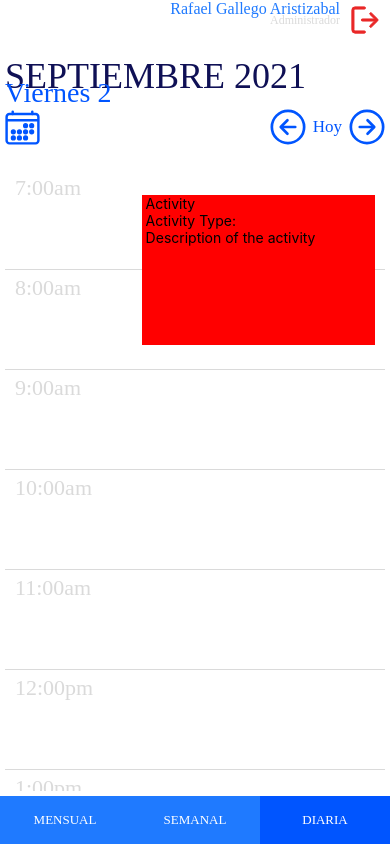
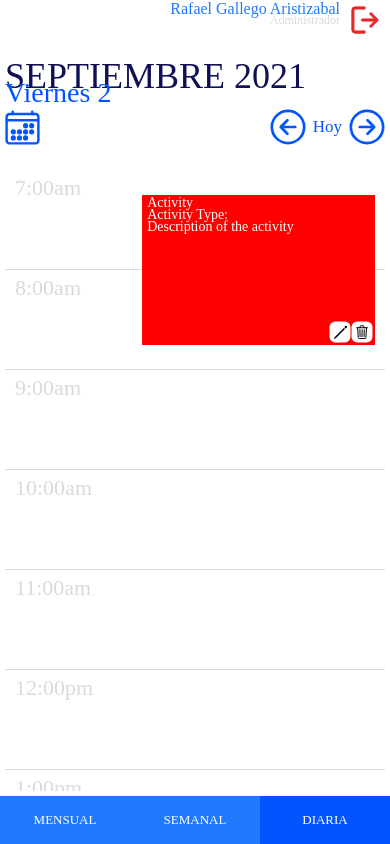
Before and after one commit to rafag0729/planner-mobile, a React Native app: screen /DailyScreen in a window 390 px wide. Built offline with nearby package versions, Linux system fonts and the light colour scheme.

Commit message:
SV - Styling activity and adding icon actions

```diff
--- /dev/null
+++ b/src/assets/icons/DeleteIcon.tsx
@@ -0,0 +1,29 @@
+import Svg, { G, Line, Path, Rect, SvgProps } from 'react-native-svg';
+import React from 'react';
+
+
+
+
+interface Props extends SvgProps {
+    size?: number
+}
+
+export const DeleteIcon = ({ size = 21}: Props) => {
+    return (
+        <Svg id="SvgRoot" width={ `${size}px` } height={ `${size}px` } viewBox="0 0 21 21" >
+            <G transform="matrix(.625 0 0 .625 -373.1 -227.38)">
+                <Rect x="597.76" y="364.61" width="32" height="32" rx="8.7575" ry="8.7575" fill="#fff"/>
+                <G transform="matrix(.046875 0 0 .046875 601.89 368.86)" stroke="#000" strokeLinecap="round" strokeWidth="32px">
+                    <Path d="m112 112 20 320c0.95 18.49 14.4 32 32 32h184c17.67 0 30.87-13.51 32-32l20-320" fill="none" strokeLinejoin="round"/>
+                    <Line x1="80" x2="432" y1="112" y2="112" strokeMiterlimit="10"/>
+                    <G fill="none" strokeLinejoin="round">
+                        <Path d="m192 112v-40a23.93 23.93 0 0 1 24-24h80a23.93 23.93 0 0 1 24 24v40"/>
+                        <Line x1="256" x2="256" y1="176" y2="400"/>
+                        <Line x1="184" x2="192" y1="176" y2="400"/>
+                        <Line x1="328" x2="320" y1="176" y2="400"/>
+                    </G>
+                </G>
+            </G>
+        </Svg>
+    )
+}
--- /dev/null
+++ b/src/assets/icons/EditIcon.tsx
@@ -0,0 +1,22 @@
+import Svg, { G, Path, Polygon, Rect, SvgProps } from "react-native-svg";
+import React from 'react';
+
+
+
+interface Props extends SvgProps{
+    size?: number
+}
+
+export const EditIcon = ({ size = 22 }: Props) => {
+    return (
+        <Svg id="SVGRoot" width={ `${size}px` } height={ `${size}px` } viewBox="0 0 21 21">
+            <G transform="matrix(.625 0 0 .625 -339.91 -226.41)">
+            <Rect x="544.65" y="363.06" width="32" height="32" rx="8.7575" ry="8.7575" fill="#fff"/>
+            <G transform="matrix(.04809 0 0 .04809 549.16 367.32)" fill="black" stroke="#000" strokeLinecap="round" strokeLinejoin="round" strokeWidth="32px">
+            <Polygon points="64 448 108.99 425 386.75 147.87 364.13 125.25 87 403" strokeWidth="20px"/>
+            <Path d="m420.69 68.69-22.62 22.62 22.62 22.63 22.62-22.63a16 16 0 0 0 0-22.62 16 16 0 0 0-22.62 0z"/>
+            </G>
+            </G>
+        </Svg>
+    )
+}
--- a/src/components/Activity.tsx
+++ b/src/components/Activity.tsx
@@ -1,24 +1,40 @@
 import React from 'react';
-import { Text, View } from 'react-native';
+import { StyleSheet, Text, View } from 'react-native';
+import { DeleteIcon, EditIcon } from '../shared/assetsManager';
+import { fontFamily } from '../styles/generalStyles';
 
 
 
 
 export const Activity = () => {
     return (
-        <View
-            style={{
-                backgroundColor: 'red',
-                height: 150,
-                position: 'absolute',
-                top: 25,
-                right: 10,
-                left: 10
-            }}
-            >
-            <Text> Activity </Text>
-            <Text> Activity Type: </Text>
-            <Text> Description of the activity</Text>
+        <View style={ activityStyles.container } >
+            <View style={{ flex: 1}}>
+                <Text style={{ ...activityStyles.textFormat, fontFamily: fontFamily.bold }}> Activity </Text>
+                <Text style={{ ...activityStyles.textFormat, fontFamily: fontFamily.bold }}> Activity Type: </Text>
+                <Text style={{ ...activityStyles.textFormat, fontFamily: fontFamily.regular }}> Description of the activity</Text>
+            </View>
+            <View style={{ flexDirection: 'row', justifyContent: 'flex-end'}}>
+                <EditIcon size={ 22 } />
+                <DeleteIcon size={ 22 } />
+            </View>
         </View>
     )
 }
+
+const activityStyles = StyleSheet.create({
+    container: {
+        backgroundColor: 'red',
+        height: 150,
+        position: 'absolute',
+        top: 25,
+        right: 10,
+        left: 10,
+        padding: 2
+    },
+    textFormat: {
+        color: 'white',
+        fontSize: 14,
+        marginVertical: -2
+    }
+});
--- a/src/shared/assetsManager.tsx
+++ b/src/shared/assetsManager.tsx
@@ -1,11 +1,15 @@
 import { LogoutIcon } from "../assets/icons/LogoutIcon"
 import { NavigationArrow } from '../assets/icons/NavigationArrow';
 import { CalendarIcon } from '../assets/icons/CalendarIcon';
+import { EditIcon } from "../assets/icons/EditIcon";
+import { DeleteIcon } from "../assets/icons/DeleteIcon";
 
 
 
 export {
     LogoutIcon,
     NavigationArrow,
-    CalendarIcon
+    CalendarIcon,
+    EditIcon,
+    DeleteIcon
 }
```
